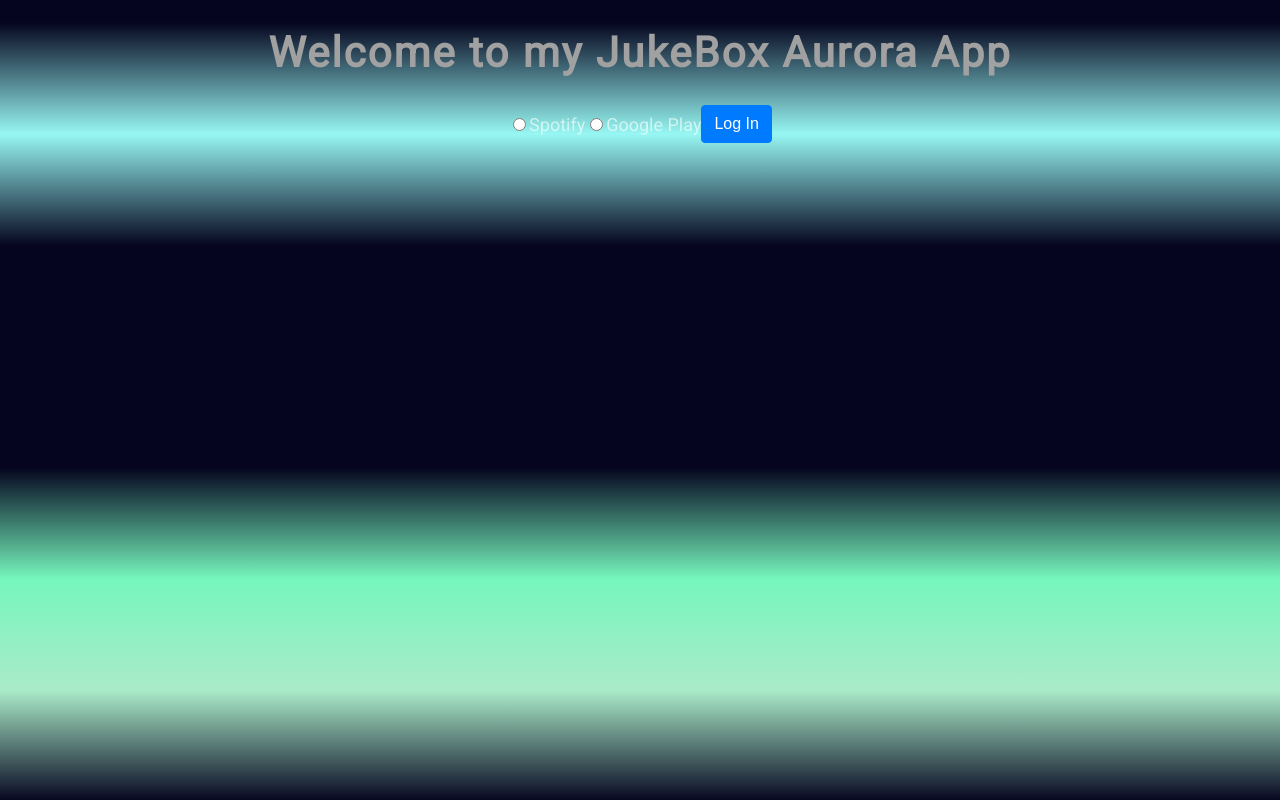
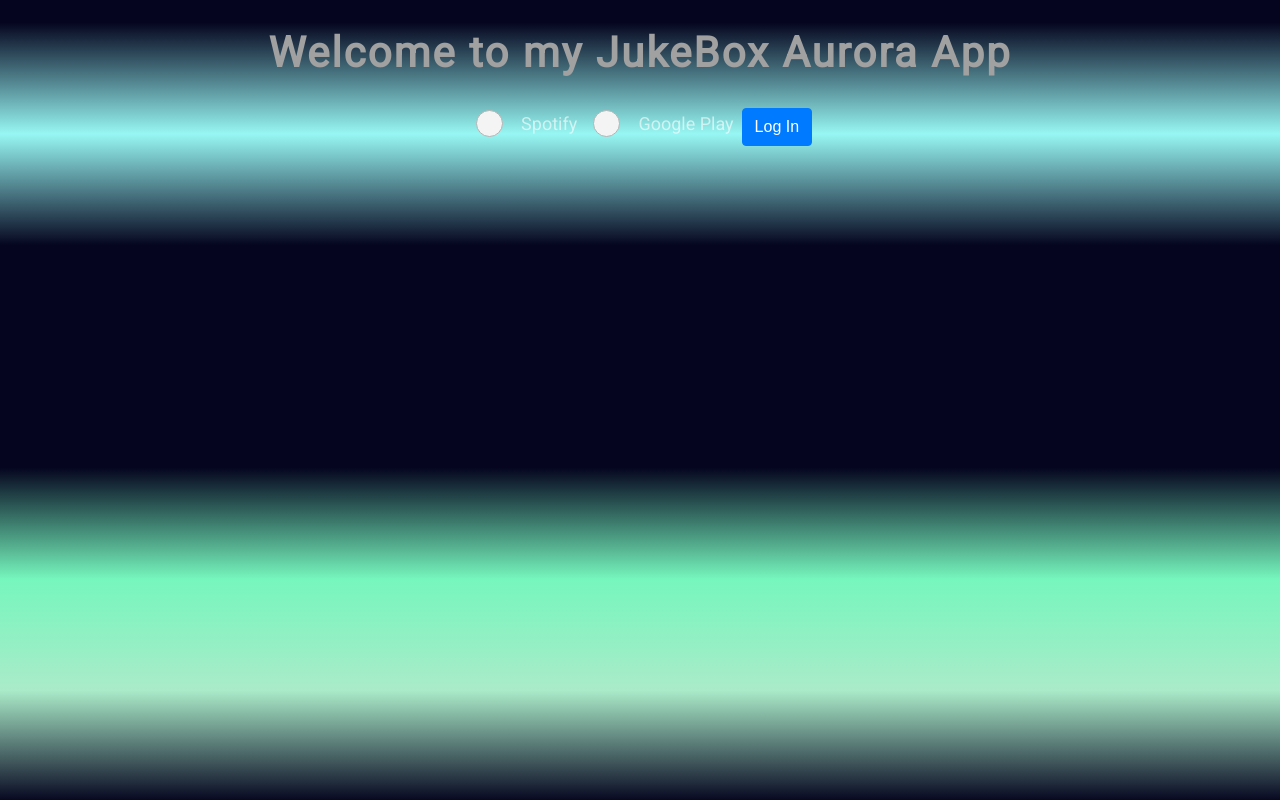
Before and after one commit to awongCM/jukebox-aurora, an Angular app: page / in a window 1280 px wide. Built offline with nearby package versions, Linux system fonts and the light colour scheme.

Commit message:
updated radio styles

```diff
--- a/src/app/app.component.html
+++ b/src/app/app.component.html
@@ -4,12 +4,12 @@
   <div *ngIf="!hasValidToken()" class="menu-inline-block">
     <!-- TODO - UI components for other music api services -->
     <div class="form-check form-check-inline">
-      <input class="form-check-input" type="radio" name="api-radio-group"
+      <input type="radio" name="api-radio-group"
           [checked]="selected_radio_api_service === SPM" value="SPM" (change)="toggle_radio_api_server('SPM')">
       <label class="form-check-label" for="api-radio-group">Spotify</label>
     </div>
     <div class="form-check form-check-inline">
-      <input class="form-check-input" type="radio" name="api-radio-group"
+      <input type="radio" name="api-radio-group"
           [checked]="selected_radio_api_service === GPM" value="GPM" (change)="toggle_radio_api_server('GPM')">
       <label class="form-check-label" for="api-radio-group">Google Play</label>
     </div>
--- a/src/app/app.component.scss
+++ b/src/app/app.component.scss
@@ -18,7 +18,70 @@
   }
 }
 
+$color1: #f4f4f4;
+$color2: #3197EE;
 
+// Radio buttons
+.form-check-inline {
+  margin: 0.5rem;
+  input[type="radio"] {
+    position: absolute;
+    opacity: 0;
+    z-index: 1;
+    + .form-check-label {
+      &:before {
+        content: '';
+        background: $color1;
+        border-radius: 100%;
+        border: 1px solid darken($color1, 25%);
+        display: inline-block;
+        width: 1.4em;
+        height: 1.4em;
+        position: relative;
+        top: -0.2em;
+        margin-right: 1em;
+        vertical-align: top;
+        cursor: pointer;
+        text-align: center;
+        transition: all 250ms ease;
+      }
+    }
+    &:checked {
+      + .form-check-label {
+        &:before {
+          background-color: $color2;
+          box-shadow: inset 0 0 0 4px $color1;
+        }
+      }
+    }
+    &:focus {
+      + .form-check-label {
+        &:before {
+          outline: none;
+          border-color: $color2;
+        }
+      }
+    }
+    &:disabled {
+      + .form-check-label {
+        &:before {
+          box-shadow: inset 0 0 0 4px $color1;
+          border-color: darken($color1, 25%);
+          background: darken($color1, 25%);
+        }
+      }
+    }
+    + .form-check-label {
+      &:empty {
+        &:before {
+          margin-right: 0;
+        }
+      }
+    }
+  }
+}
+
+//
 
 .menu-container .form-check-inline {
   display: inline-block;
```
